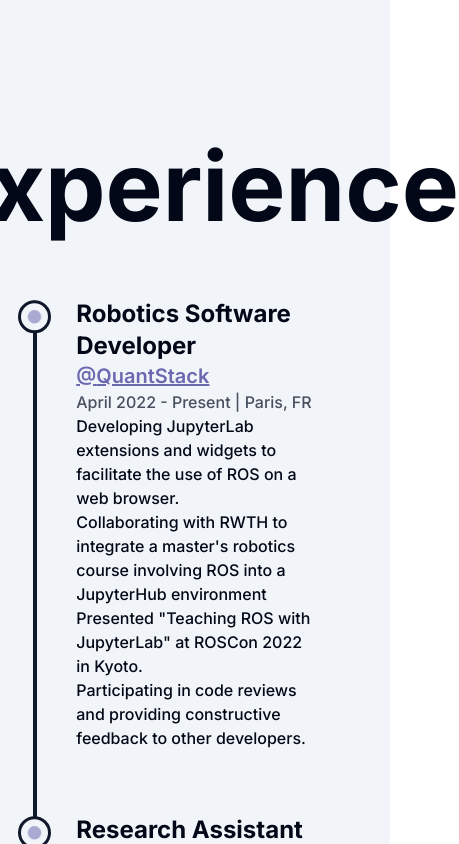
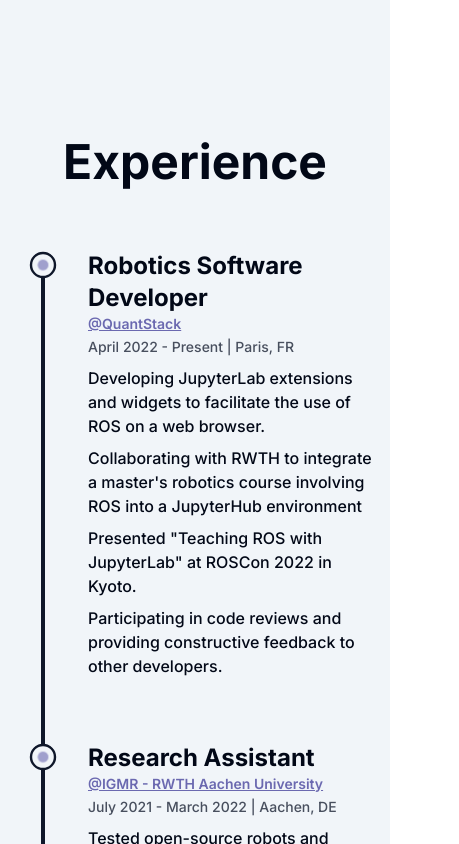
Before and after one commit to gjmooney/portfolio, a Next.js app: page /about in a window 390 px wide. Shown: the part 2200-3044 px from the top of the page, 459 px wide, since content can reach past the window. Built offline with nearby package versions, Linux system fonts and the light colour scheme.

Commit message:
Responsive about page

```diff
--- a/components/Timeline.tsx
+++ b/components/Timeline.tsx
@@ -19,14 +19,14 @@ const Timeline = ({ label, textArray }: TimelineProps) => {
 
   return (
     <div className="my-40">
-      <h2 className="mb-16 w-full text-center text-8xl font-bold capitalize">
+      <h2 className="mb-16 w-full text-center text-5xl font-bold capitalize md:text-8xl">
         {label}
       </h2>
 
-      <div className="relative mx-auto w-[75%]" ref={ref}>
+      <div className="relative mx-auto w-full md:w-[75%]" ref={ref}>
         <motion.div
           style={{ scaleY: scrollYProgress }}
-          className="absolute left-9 top-1 h-full w-[4px] origin-top bg-primary"
+          className="absolute left-7 top-1 h-full w-[4px] origin-top bg-primary md:left-9"
         />
 
         <ul className="flex flex-col items-start justify-between">
--- a/components/details/Details.tsx
+++ b/components/details/Details.tsx
@@ -24,7 +24,7 @@ const Details = ({
   return (
     <li
       ref={ref}
-      className="mx-auto my-8 flex w-[60%] flex-col justify-between first:mt-0 last:mb-0"
+      className="mx-auto my-8 flex flex-col justify-between pl-[75px] first:mt-0 last:mb-0 md:w-[60%] md:pl-0"
     >
       <ListItemIcon reference={ref} />
 
@@ -35,7 +35,7 @@ const Details = ({
         transition={{ duration: 0.5, type: spring }}
       >
         <h3 className="text-2xl font-bold capitalize ">{title}</h3>
-        <h2 className="text-xl font-semibold capitalize text-pastel-purple">
+        <h2 className="text-sm font-semibold capitalize text-pastel-purple md:text-xl">
           {companyLink ? (
             <a href={companyLink} target="_blank" className="underline">
               @{institution}
@@ -45,14 +45,16 @@ const Details = ({
           )}
         </h2>
 
-        <span className="font-medium capitalize text-primary/75">
+        <span className="truncate text-sm font-medium capitalize text-primary/75 md:text-base">
           {dates} | {location}
         </span>
-        {info.map((point, index) => (
-          <p key={index} className="w-full font-medium">
-            {point}
-          </p>
-        ))}
+        <div>
+          {info.map((point, index) => (
+            <p key={index} className="my-2 w-full font-medium last:mb-0 ">
+              {point}
+            </p>
+          ))}
+        </div>
       </motion.div>
     </li>
   );
--- a/components/details/ListItemIcon.tsx
+++ b/components/details/ListItemIcon.tsx
@@ -14,7 +14,10 @@ const ListItemIcon = ({ reference }: ListItemIconProps) => {
 
   return (
     <figure className="absolute left-0 stroke-primary">
-      <svg className="-rotate-90" width="75" height="75" viewBox="0 0 100 100">
+      <svg
+        className="h-[60px] w-[60px] -rotate-90 md:h-[75px] md:w-[75px]"
+        viewBox="0 0 100 100"
+      >
         <circle
           cx="76"
           cy="50"
```
